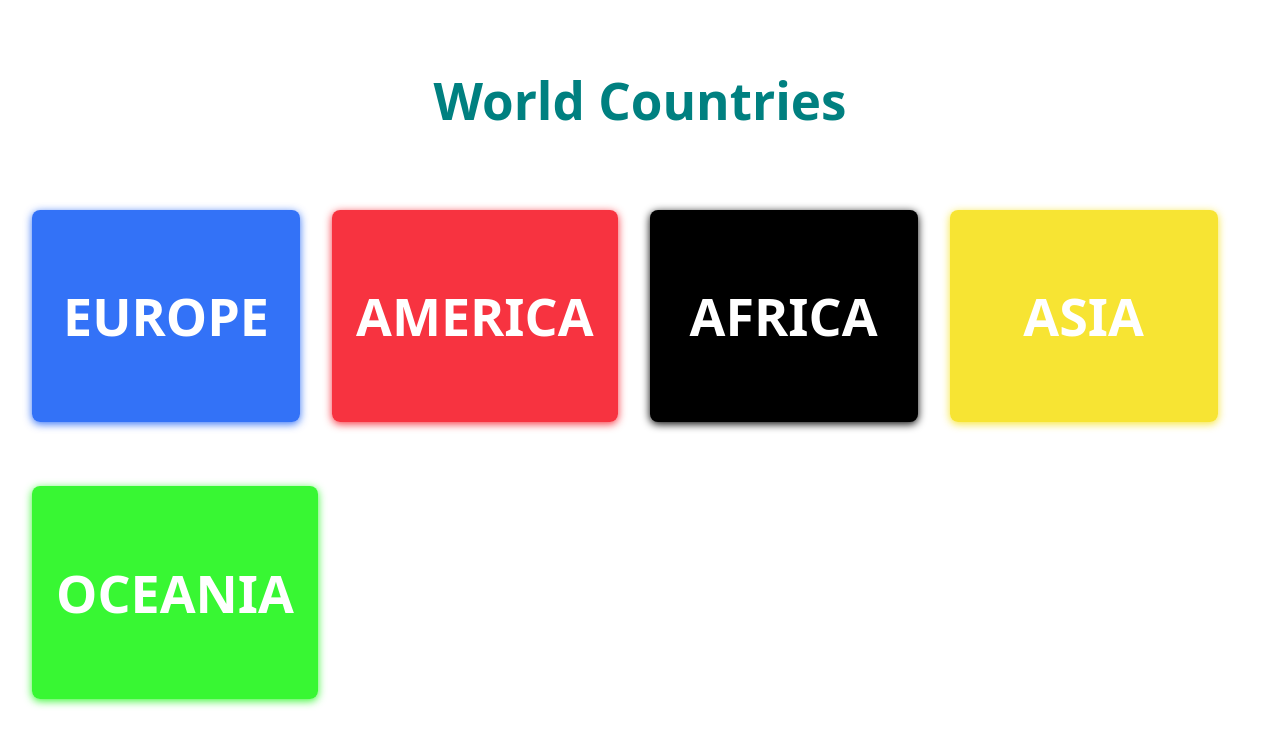
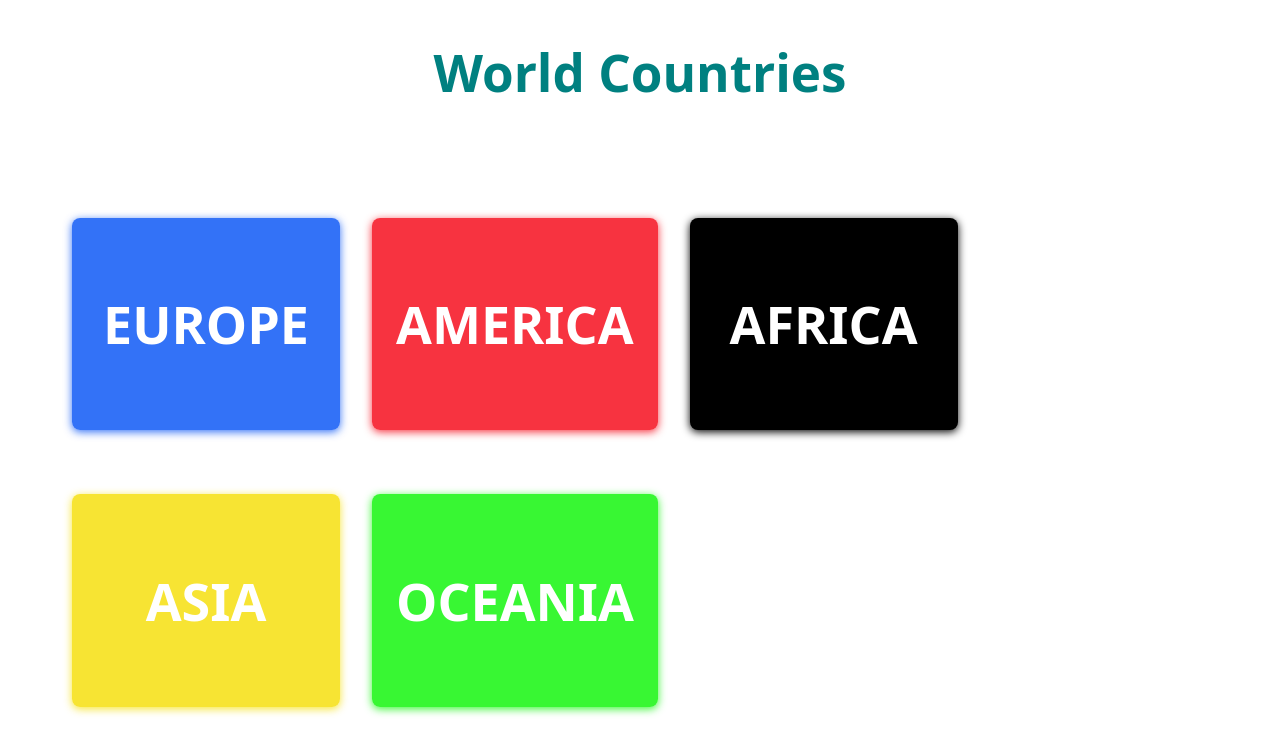
Before and after one commit to slaxi/word-countries, a React (Vite) app: page / in a window 1280 px wide. Shown: the top 754 px of the page. Built offline with nearby package versions, Linux system fonts and the light colour scheme.

Commit message:
Improve styling for dropdown list preview

```diff
--- a/src/components/home/HomePage.tsx
+++ b/src/components/home/HomePage.tsx
@@ -5,7 +5,7 @@ import { useFetchData } from '../../hooks/useFetchData';
 import LoaderComponent from '../loader/Loader';
 import ErrorBoundary from '../error/ErrorBoundary';
 import Fallback from '../error/Fallback';
-import { HomePageStyledList, ListItem } from './styled';
+import { Container, HomePageStyledList, ListItem } from './styled';
 import RegionCountryList from '../region-country-list/RegionCountryList';
 import ContinentsList from '../continents-list/ContinentsList';
 import { TRegionValue } from '../continents-list/types';
@@ -18,20 +18,21 @@ const HomePage = () => {
 
   return (
     <main>
+      <Container>
         {!selectedRegion ? (
           <ContinentsList handleCartClick={handleCartClick} />
         ) : (
           <>
-          <RegionCountryList region={selectedRegion} />
             <button
               onClick={() => {
                 setSelectedRegion(null);
-            }}
-          >
+              }}>
               Back to home page
             </button>
+            <RegionCountryList region={selectedRegion} />
           </>
         )}
+      </Container>
     </main>
   );
 };
--- a/src/components/home/styled.ts
+++ b/src/components/home/styled.ts
@@ -1,4 +1,15 @@
 import styled from 'styled-components';
+
+export const Container = styled.div`
+  display: flex;
+  flex-direction: column;
+  align-items: center;
+  gap: 2em;
+  justify-content: flex-start;
+  padding: 20px;
+  max-width: 1200px;
+  margin: 0 auto;
+`;
 
 export const HomePageStyledList = styled.ul`
   display: flex;
```
Lines whose indentation alone changed are shown as unchanged.
